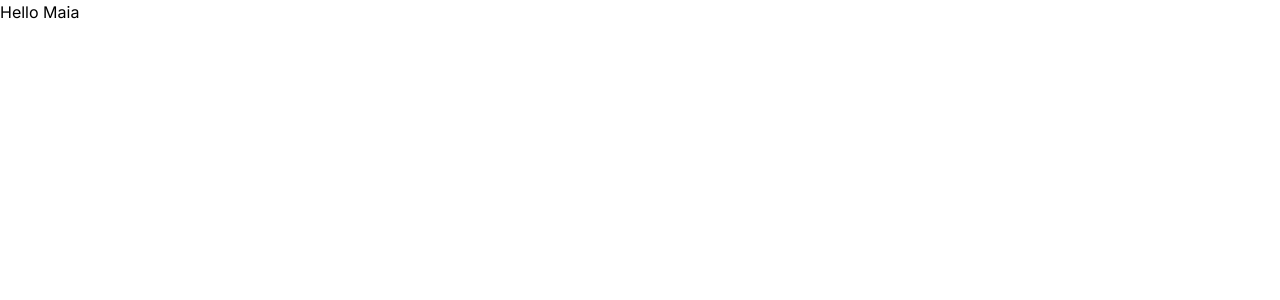
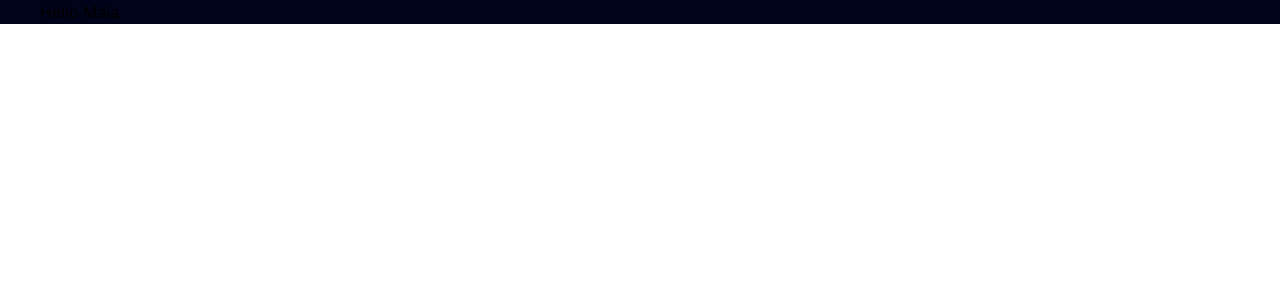
Before and after one commit to mateusmaiia/aceternity, a Next.js app: page / in a window 1280 px wide. Shown: the top 300 px of the page. Built offline with nearby package versions, Linux system fonts and the light colour scheme.

Commit message:
feat: base

```diff
--- a/app/page.tsx
+++ b/app/page.tsx
@@ -1,8 +1,8 @@
 
 export default function Home() {
   return (
-    <main className='relative'>
-      <div>
+    <main className='relative bg-black-100 flex justify-center items-center flex-col overflow-hidden mx-auto sm:px-10 px-5'>
+      <div className='max-w-7xl w-full'>
         <h1>Hello Maia </h1>
       </div>
     </main>
```
